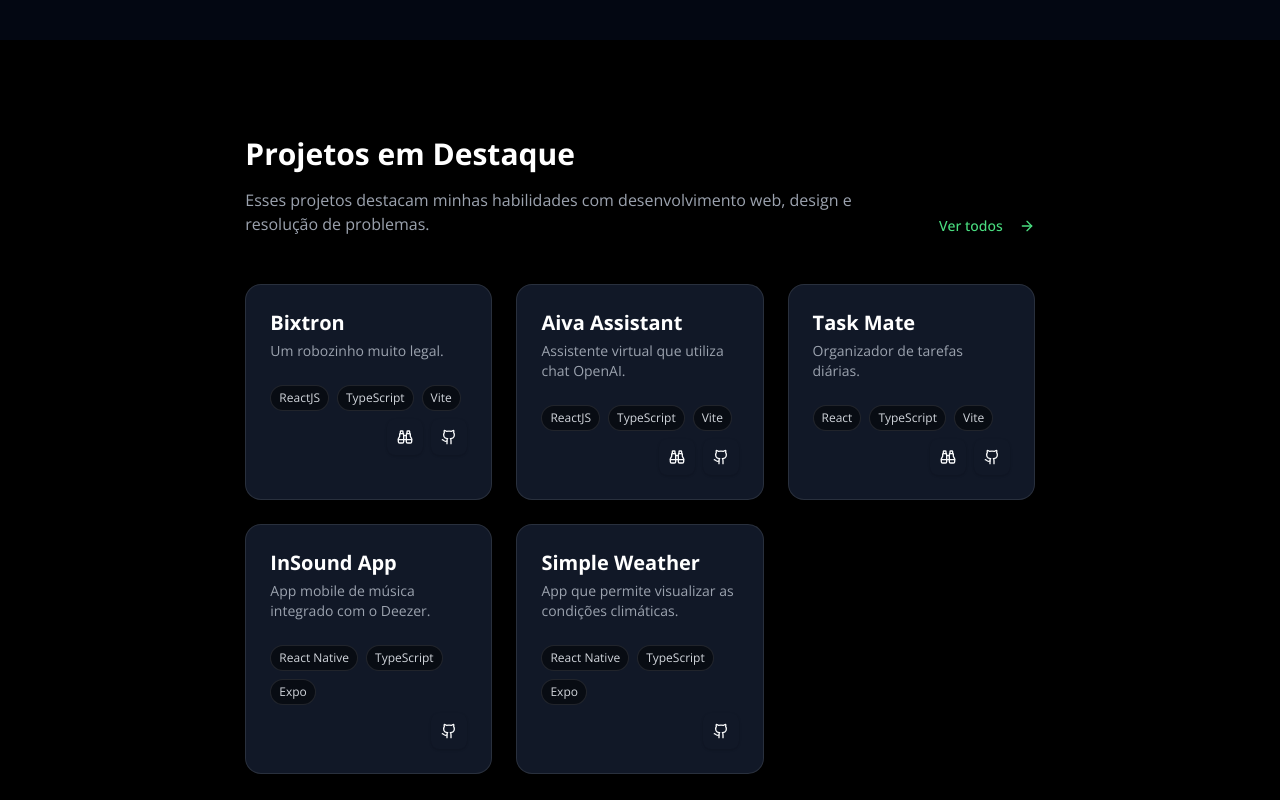
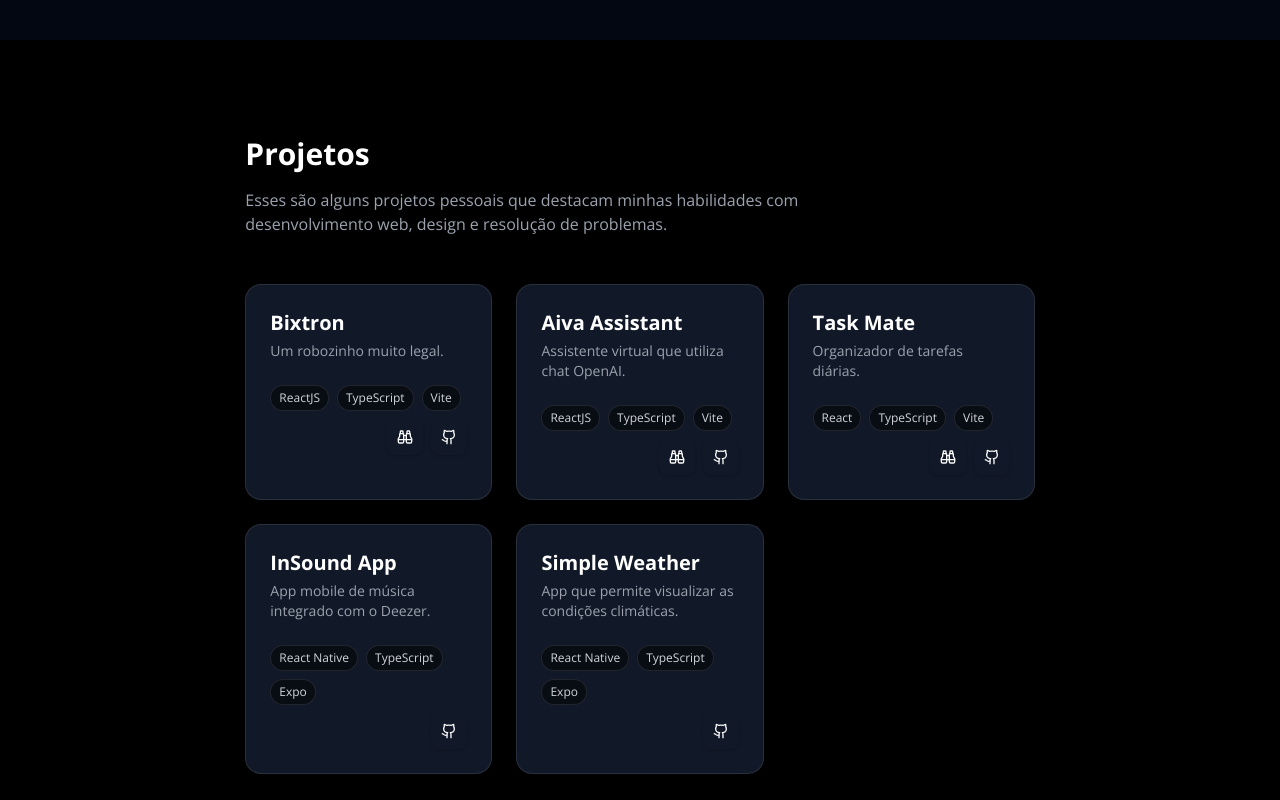
Before and after one commit to fabi0dev/portfolio-v2, a React (Vite) app: page / in a window 1280 px wide. Shown: the part 1560-2360 px from the top of the page. Built offline with nearby package versions, Linux system fonts and the light colour scheme.

Commit message:
descriptions fix

```diff
--- a/src/modules/public/Home/components/ContactSection/index.tsx
+++ b/src/modules/public/Home/components/ContactSection/index.tsx
@@ -8,8 +8,7 @@ export default function ContactSection() {
         <div className="max-w-3xl mx-auto text-center mb-12">
           <h2 className="text-3xl font-bold mb-4">Entre em Contato</h2>
           <p className="text-gray-400">
-            Sinta-se à vontade para entrar em contato se você tem um projeto em
-            mente ou apenas quer se conectar.
+            Sinta-se à vontade para entrar em contato se você deseja se conectar
           </p>
         </div>
 
--- a/src/modules/public/Home/components/HeroSection/index.tsx
+++ b/src/modules/public/Home/components/HeroSection/index.tsx
@@ -19,7 +19,7 @@ export default function HeroSection() {
       <div className="absolute inset-0 bg-gradient-to-b  from-black to-gray-900 z-0" />
       <div className="container relative z-10">
         <div className="max-w-3xl mx-auto text-center">
-          <h1 className="text-5xl md:text-7xl font-bold tracking-tighter">
+          <h1 className="text-5xl md:text-7xl font-bold tracking-tighter mb-1">
             Olá, <span className="text-green-400">tudo bem?</span>
             <br />
           </h1>
--- a/src/modules/public/Home/components/ProjectsSection/index.tsx
+++ b/src/modules/public/Home/components/ProjectsSection/index.tsx
@@ -1,5 +1,3 @@
-import { ArrowRight } from "lucide-react";
-import { Button } from "@/components/ui/button";
 import ProjectCard from "./components/ProjectCard";
 import { PROJECTS } from "@/data/Projects";
 
@@ -9,15 +7,15 @@ export default function ProjectsSection() {
       <div className="container">
         <div className="flex flex-col md:flex-row justify-between items-start md:items-end mb-12">
           <div>
-            <h2 className="text-3xl font-bold mb-4">Projetos em Destaque</h2>
+            <h2 className="text-3xl font-bold mb-4">Projetos</h2>
             <p className="text-gray-400 max-w-2xl">
-              Esses projetos destacam minhas habilidades com desenvolvimento
-              web, design e resolução de problemas.
+              Esses são alguns projetos pessoais que destacam minhas habilidades
+              com desenvolvimento web, design e resolução de problemas.
             </p>
           </div>
-          <Button variant="link" className="text-green-400 p-0 h-auto">
+          {/*  <Button variant="link" className="text-green-400 p-0 h-auto">
             Ver todos <ArrowRight className="ml-2 h-4 w-4" />
-          </Button>
+          </Button> */}
         </div>
 
         <div className="grid grid-cols-1 md:grid-cols-2 lg:grid-cols-3 gap-6">
```
